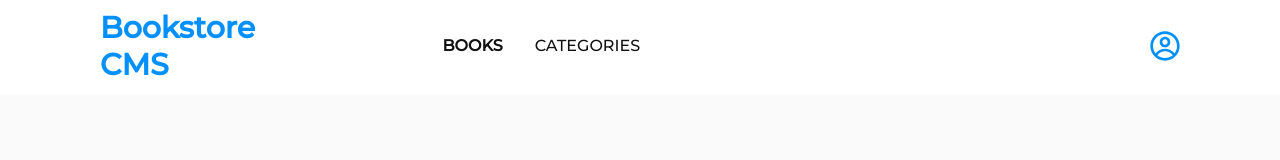
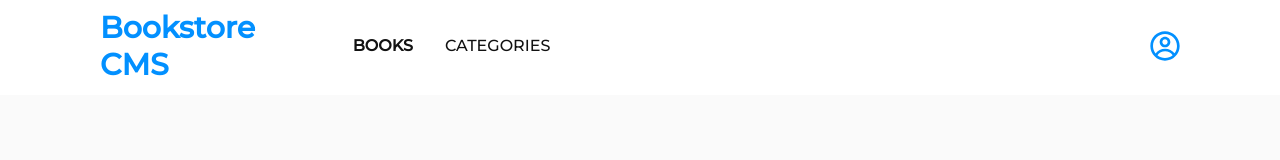
Before and after one commit to enkog/Bookstore, a React (Create React App) app: page / in a window 1280 px wide. Shown: the top 160 px of the page. Built offline with nearby package versions, Linux system fonts and the light colour scheme; no server answers.

Commit message:
Modify header styles

```diff
--- a/src/components/Layout/NavBar.module.css
+++ b/src/components/Layout/NavBar.module.css
@@ -16,13 +16,12 @@
   font-size: 30px;
   font-weight: bold;
   color: var(--azure);
-  width: 50%;
+  width: 35%;
 }
 
 .nav ul {
   list-style: none;
   display: flex;
-  margin: 0 5rem;
   padding: 0;
 }
 
```
